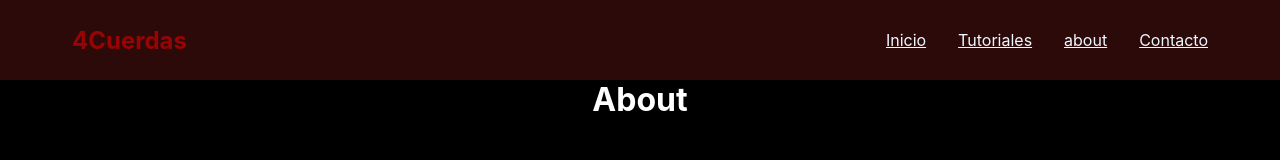
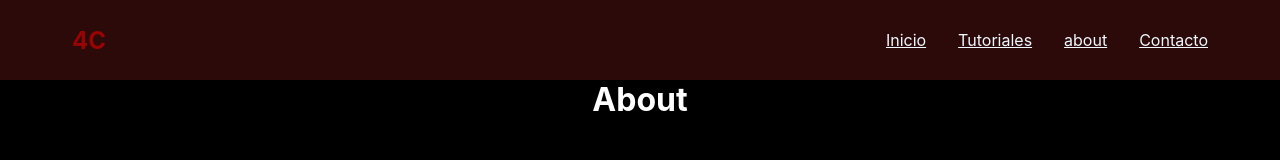
Before and after one commit to fernan2lopezkto/cuatro-cuerdas, a React (Vite) app: page /cuatro-cuerdas/about in a window 1280 px wide. Shown: the top 160 px of the page. Built offline with nearby package versions, Linux system fonts and the light colour scheme.

Commit message:
Actualizar Navbar.jsx

```diff
--- a/src/components/Navbar.jsx
+++ b/src/components/Navbar.jsx
@@ -26,7 +26,7 @@
   return (
     <header className="header">
       <nav className="navbar">
-        <h1 className="logo">4Cuerdas</h1>
+        <h1 className="logo">4C</h1>
 
         <label className="label_hamburguesa" For="menu_hamburguesa">
           <svg
```
